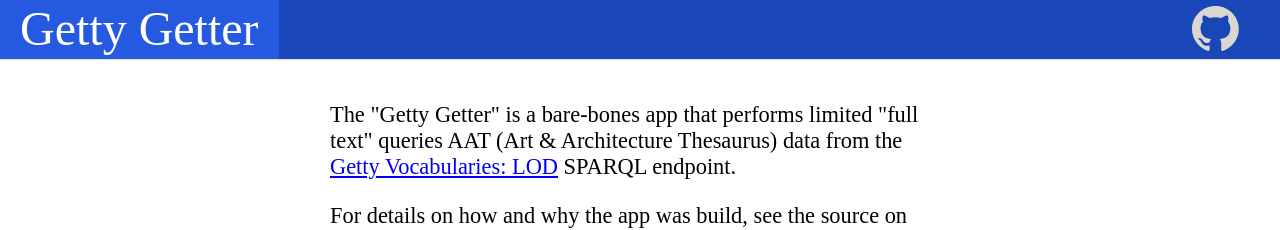
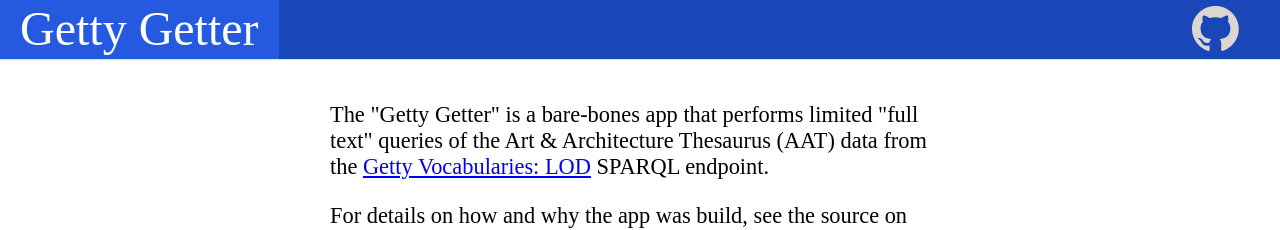
Before and after one commit to 8bitsquid/gettygetter, a Vue app: page / in a window 1280 px wide. Shown: the top 230 px of the page. Built offline with nearby package versions, Linux system fonts and the light colour scheme.

Commit message:
fix(App.vue): fixed another typeo

```diff
--- a/src/App.vue
+++ b/src/App.vue
@@ -59,7 +59,7 @@
     <el-row class="page-row" justify="center">
       <el-col :span="12">
         <p class="lead">
-          The "Getty Getter" is a bare-bones app that performs limited "full text" queries AAT (Art & Architecture Thesaurus) data from the
+          The "Getty Getter" is a bare-bones app that performs limited "full text" queries of the Art & Architecture Thesaurus (AAT) data from the
           <a href="https://vocab.getty.edu/" target="_blank">Getty Vocabularies: LOD</a> SPARQL endpoint.
         </p>
         <p class="lead">
```
